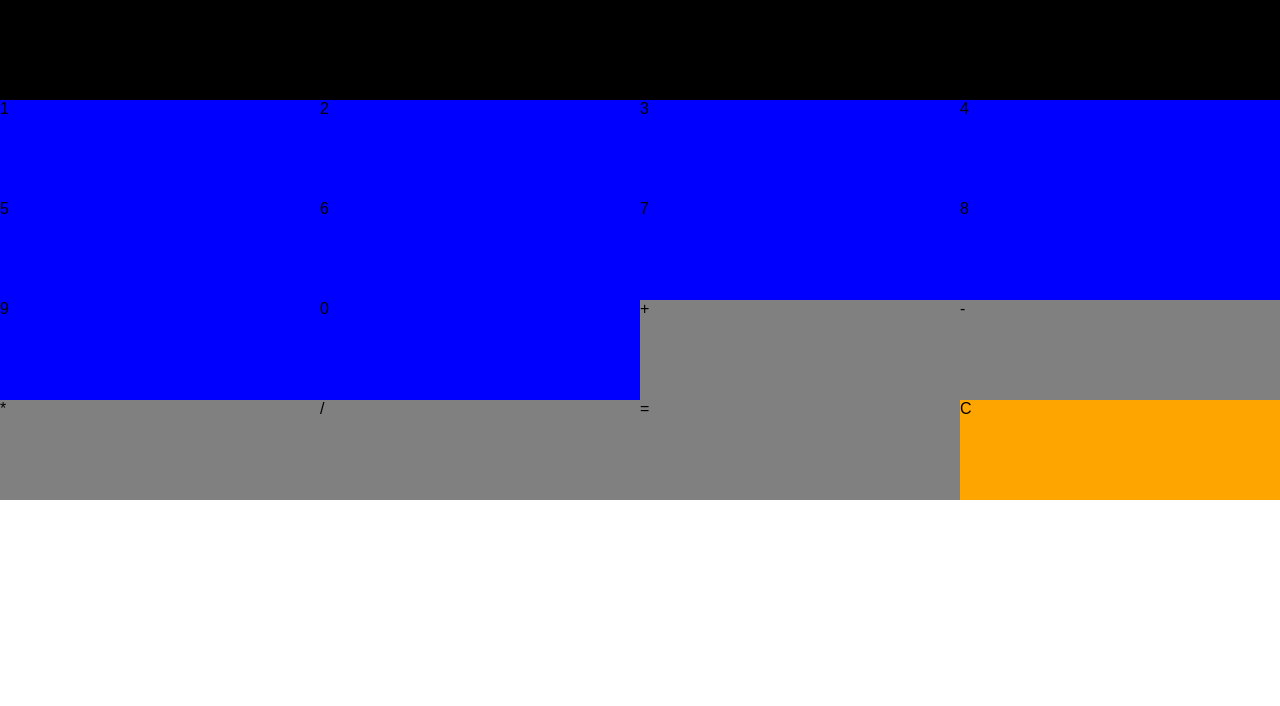
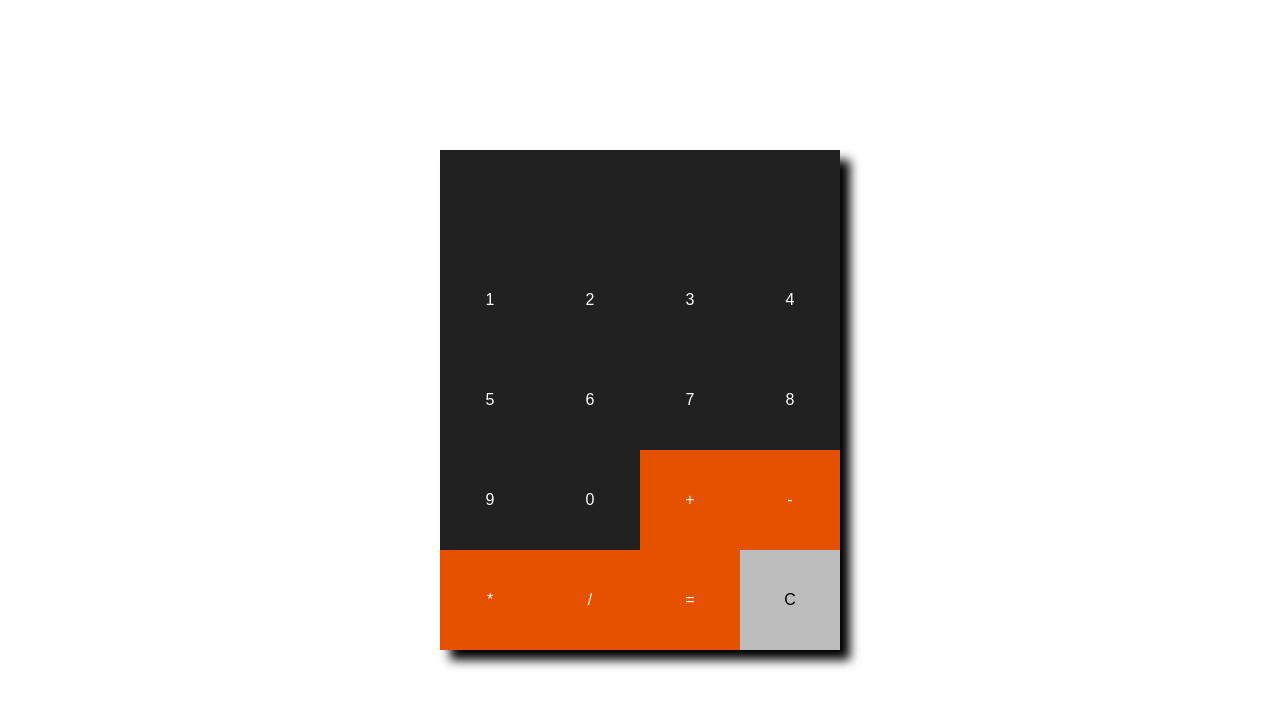
Before and after one commit to jibin2706/react-calculator, a React app: page / in a window 1280 px wide. Built offline with nearby package versions, Linux system fonts and the light colour scheme.

Commit message:
Added colors to buttons

```diff
--- a/src/Button.css
+++ b/src/Button.css
@@ -1,15 +1,22 @@
 .button {
   cursor: pointer;
+  display: flex;
+  justify-content: center;
+  align-items: center;
+  /* border-radius: 100px; */
 }
 
 .number {
-  background: blue;
+  background: #212121;
+  color: white;
 }
 
 .clear {
-  background: orange;
+  background: #bdbdbd;
+  color: black;
 }
 
 .operation {
-  background: grey;
+  background: #e65100;
+  color: white;
 }
--- a/src/Calculator.css
+++ b/src/Calculator.css
@@ -1,3 +1,9 @@
+.calculator {
+  box-shadow: 10px 10px 10px;
+  width: 400px;
+  height: fit-content;
+}
+
 .keypad {
   display: grid;
   grid-template-columns: repeat(4, 1fr);
--- a/src/Calculator.js
+++ b/src/Calculator.js
@@ -36,7 +36,7 @@ export default class Calculator extends Component {
 
   render() {
     return (
-      <Fragment>
+      <div className="calculator">
         <Display display={this.state.display} />
         <div className="keypad">
           <Button onButtonClick={e => this.onButtonClick(e)} type="number">
@@ -88,7 +88,7 @@ export default class Calculator extends Component {
             C
           </Button>
         </div>
-      </Fragment>
+      </div>
     );
   }
 }
--- a/src/Display.css
+++ b/src/Display.css
@@ -1,6 +1,6 @@
 .display {
   color: white;
-  background: black;
+  background: #212121;
   height: 100px;
   width: auto;
   font-size: larger;
--- a/src/index.css
+++ b/src/index.css
@@ -1,5 +1,14 @@
+html,
 body {
   margin: 0;
   padding: 0;
   font-family: sans-serif;
+  height: 100%;
 }
+
+#root {
+  display: flex;
+  height: 100%;
+  align-items: center;
+  justify-content: center;
+}
```
